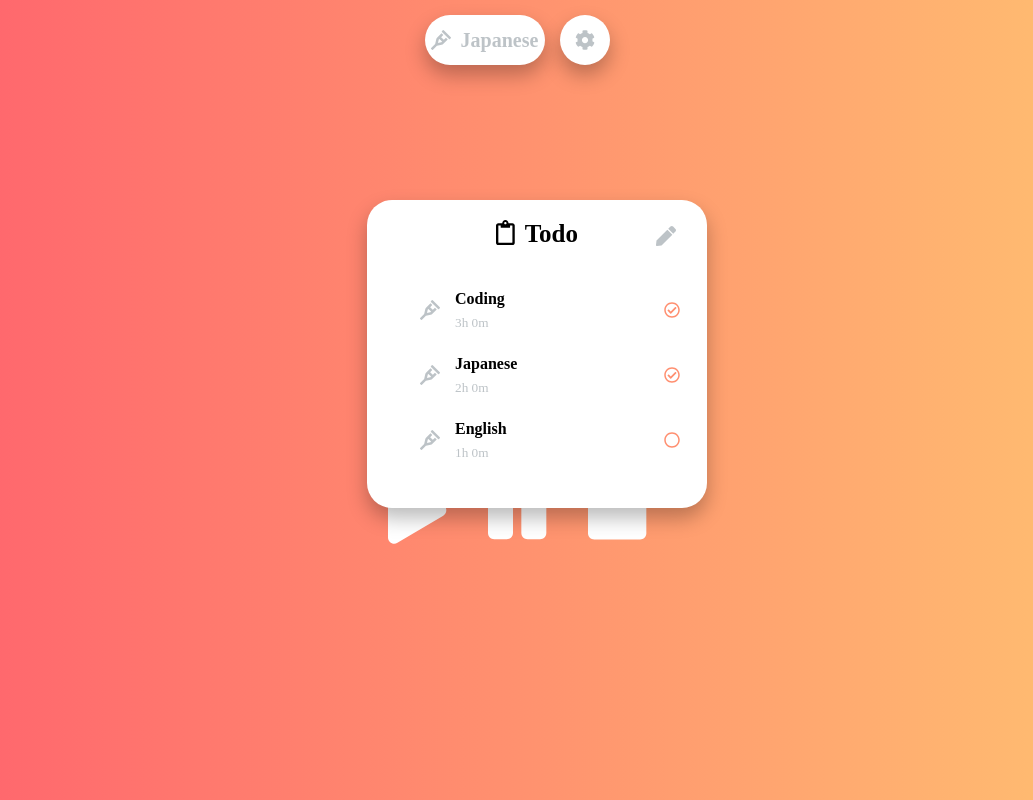
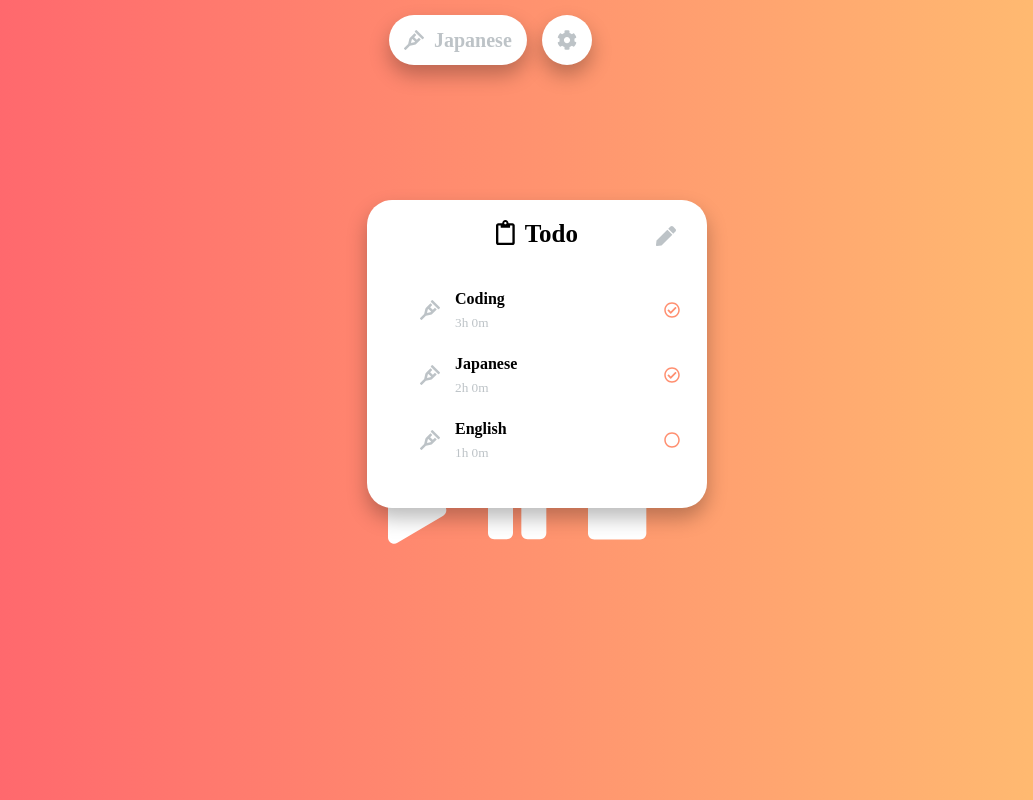
Before and after one commit to Kwon770/focus-timer, a React (Create React App) app: page / in a window 1280 px wide. Shown: the whole page, without its empty margins (123-1156 px from the left). Built offline with nearby package versions, Linux system fonts and the light colour scheme; what typography would draw is missing.

Commit message:
fix: Change static size of todoButton to dynamic

```diff
--- a/src/App.js
+++ b/src/App.js
@@ -202,9 +202,8 @@ export default class App extends Component {
 const ButtonConatiner = styled.div`
   position: absolute;
   left: 50%;
-  margin-left: -92.5px;
   top: 15px;
-  width: 185px;
+  margin-left: -10%;
   display: flex;
   justify-content: center;
   align-items: center;
--- a/src/components/ToDos/ToDosButton.js
+++ b/src/components/ToDos/ToDosButton.js
@@ -13,8 +13,9 @@ export default function ToDosButton(props) {
 }
 
 const Button = styled.div`
-  width: 120px;
+  /* width: 120px; */
   height: 50px;
+  padding: 0px 15px;
   margin-right: 15px;
   background-color: ${(props) => props.theme.panelBgColor};
   border-radius: 25px;
```
